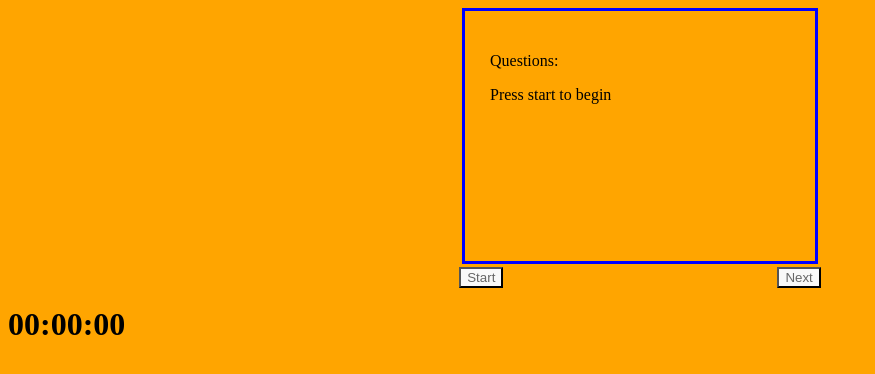
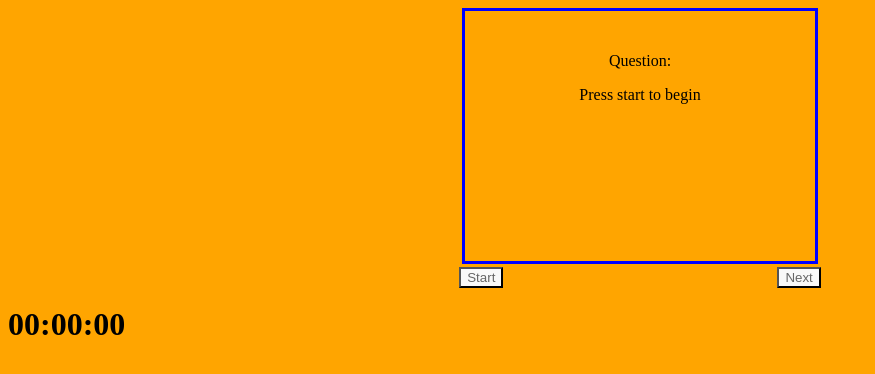
Before and after one commit to DetectingHumanEmotion/detecting-human-emotion-webapp, a Flask app: page / in a window 1280 px wide. Shown: the top 374 px of the page, without its empty margins (0-875 px from the left). Run offline with Flask 2, Linux system fonts and the light colour scheme.

Commit message:
added macro and fixed some errors with the javascript

```diff
--- a/detecting_human_emotion_webapp/app.py
+++ b/detecting_human_emotion_webapp/app.py
@@ -6,14 +6,15 @@ import os
 
 @app.route("/",methods=["GET"])
 def home():
+
     header = 'Detecting Human Emotion'
     data = getLineFromTextFile('detecting_human_emotion_webapp/questions.txt')
+    print(data)
     template_name = "index.html"
     return render_template(template_name_or_list=template_name,data =data, title = header)
 
 
 def getLineFromTextFile(fileName):
-    print(os.path.exists(fileName))
     data = ''
 
     with open(fileName, 'r') as file:
--- a/detecting_human_emotion_webapp/questions.txt
+++ b/detecting_human_emotion_webapp/questions.txt
@@ -1,2 +1,3 @@
 Do you eat pizza?
 Do you go to the gym?
+Do you like long walks on the beach?
--- a/detecting_human_emotion_webapp/templates/base.html
+++ b/detecting_human_emotion_webapp/templates/base.html
@@ -3,19 +3,18 @@
 <head>
     <meta charset="UTF-8">
     {% block head %}
-        {%if title %}
+        {% if title %}
             <title>{{ title }}</title>
         {% endif %}
+        {% include "universal_imports.html" %}
     {% endblock %}
 </head>
 <body>
 
-    {% block sidebar %}
-    {% endblock %}
-
-    <main >
+<main>
     <div>
         {% block header %}
+            {% include "header.html" %}
         {% endblock %}
     </div>
 
@@ -24,6 +23,7 @@
     </div>
     <div>
         {% block footer %}
+            {% include "footer.html" %}
         {% endblock %}
     </div>
 </main>
--- a/detecting_human_emotion_webapp/templates/form_macros.html
+++ b/detecting_human_emotion_webapp/templates/form_macros.html
@@ -1,10 +1,7 @@
-<!DOCTYPE html>
-<html lang="en">
-<head>
-    <meta charset="UTF-8">
-    <title>Title</title>
-</head>
-<body>
+{% macro render_question() %}
+    <div align="left" class="question" style="text-align: center">
+        <p>Question:</p>
+        <div id="begin">Press start to begin</div>
+    </div>
 
-</body>
-</html>
+{%- endmacro %}
--- a/detecting_human_emotion_webapp/templates/questionnaire.html
+++ b/detecting_human_emotion_webapp/templates/questionnaire.html
@@ -1,10 +1,7 @@
-<!DOCTYPE html>
-<html lang="en">
-
-
 <!--Imports CSS-->
 <link rel="stylesheet" href="{{ url_for('static',filename='css/questionnaire.css') }}">
 <!--<script src="{{ url_for('static',filename='js/questionnaire.js') }}"></script>-->
+{% from "form_macros.html" import render_question %}
 
 
 <body>
@@ -12,19 +9,22 @@
 <div id="numberofquestionsleft"></div>
 
 
+    <div class="" style="text-align:center">
+        <center>
 
-        <center><div align="left" class="question">
-            <p>Questions:</p>
-            <div id ="begin">Press start to begin</div>
-        </div>
+         {{ render_question() }}
+        {#        <center><div align="left" class="question">#}
+        {#            <p>Questions:</p>#}
+        {#            <div id ="begin">Press start to begin</div>#}
+        {#        </div>#}
 
 
         <button onclick="onClick()" type="button" class="startButton">Start</button>
-        <button type="button" onclick = "NextQuestion()" class="nextButton">Next</button>
+        <button type="button" onclick="NextQuestion()" class="nextButton">Next</button>
         <!--<button type="button" class="stopButton" onclick="stop()" value="">Stop </button>-->
+    </center>
+    </div>
 
-
-        </center>
 <div class="container">
     <h1 id="timerLabel">00:00:00</h1>
     <!-- <button type="button" class="myButton" onclick="stop()">Stop</button>
@@ -32,32 +32,32 @@
 </div>
 
 
-        <script >
+<script>
     var question = {{data|tojson}};
     var array = question.split("\n");
     var counter = 0;
-            var size = array.length - 1
+    var size = array.length;
 
     console.log(question);
     console.log("printing the array");
     console.log(array);
 
-            function onClick()
-            {
+    function onClick() {
         <!--"Number of questions left:"  need to make a new line. text at the top next line is questions 1/18+-->
-                document.getElementById("numberofquestionsleft").innerHTML =  counter + 1 + "/" + size;
+        document.getElementById("numberofquestionsleft").innerHTML = counter + 1 + "/" + size;
         reset();
-                if (counter == size){
+        if (counter == size) {
             document.getElementById("begin").innerHTML = "You are done!";
         }
-                else{
+        else {
             document.getElementById("begin").innerHTML = array[counter++];
 
             start();
         }
 
     }
-        function NextQuestion(){
+
+    function NextQuestion() {
         document.getElementById("begin").innerHTML = "Press start to begin the next question";
         stop();
         console.log(time);
@@ -69,33 +69,33 @@
     var startBtn = document.getElementById("begin");
     var timerLabel = document.getElementById('timerLabel');
 
-        function start(){
+    function start() {
         status = 1;
         startBtn.disabled = true;
         timer();
     }
 
-        function stop(){
+    function stop() {
         status = 0;
         startBtn.disabled = false;
         var savedTime = time; //saved time is off by one here
         console.log(savedTime);
     }
 
-        function reset(){
+    function reset() {
         status = 0;
         time = 0;
         timerLabel.innerHTML = '00:00:00';
         startBtn.disabled = false;
     }
 
-        function timer(){
+    function timer() {
         if (status == 1) {
-                setTimeout(function() {
+            setTimeout(function () {
                 time++;
 
-                           var min = Math.floor(time/100/60);
-                           var sec = Math.floor(time/100);
+                var min = Math.floor(time / 100 / 60);
+                var sec = Math.floor(time / 100);
                 var mSec = time % 100;
 
                 if (min < 10) min = "0" + min;
@@ -113,10 +113,10 @@
         }
     }
 
-        document.onkeydown = function(event) {
+    document.onkeydown = function (event) {
         if (event) {
             if (event.keyCode == 32 || event.which == 32) {
-                    if(status == 1) {
+                if (status == 1) {
                     stop();
                 } else if (status == 0) {
                     start();
@@ -128,5 +128,3 @@
 
 </script>
 </body>
-
-</html>
```
Also changed, not shown: detecting_human_emotion_webapp/templates/test.html (deleted, +0 -10 lines), detecting_human_emotion_webapp/templates/footer.html (added), detecting_human_emotion_webapp/templates/header.html (added), detecting_human_emotion_webapp/templates/universal_imports.html (added), 1 other file. Lines whose indentation alone changed are shown as unchanged.
